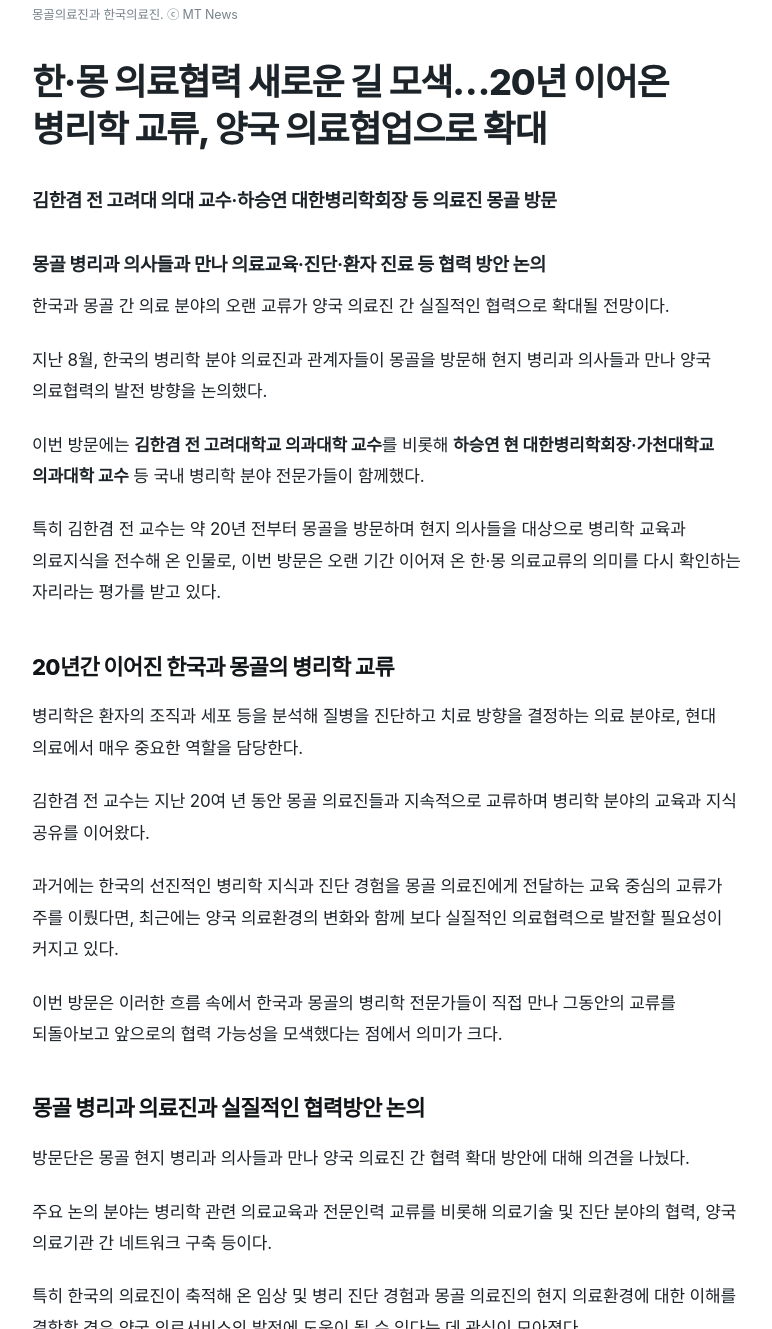
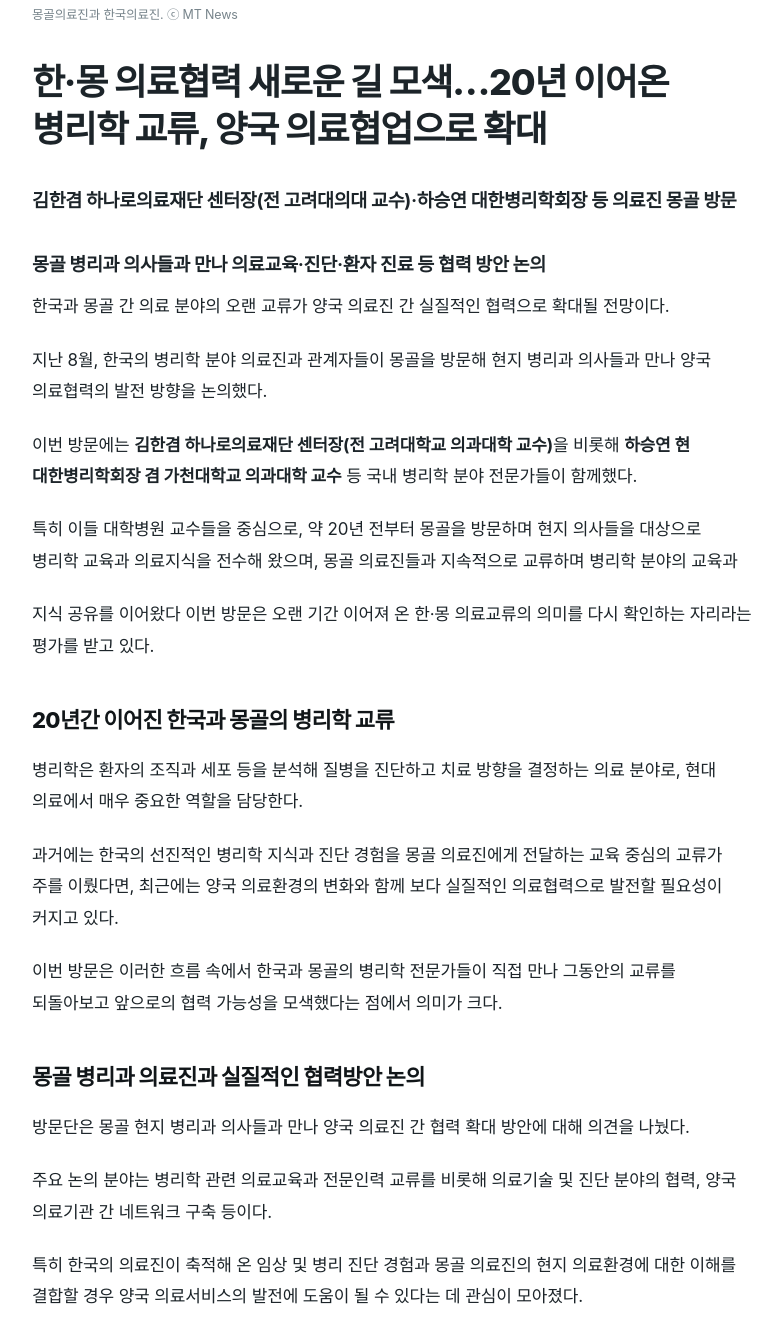
Before and after one commit to kokorojuin-tech/mt-news, a Jekyll site: the page built from _posts/2026-08-30-mongolia-meditour.md, in a window 1280 px wide and 1400 px high, scrolled down 827 px, cut to the strip 71-1400 px from the top of the window. Shown: the whole strip, without its empty margins (248-1020 px from the left). Built offline with Jekyll 4.4.1, drawn with Linux system fonts in a browser that asks for light colours; some web fonts are replaced; some of the changed text lies outside the part shown.

Commit message:
Update 2026-08-30-mongolia-meditour.md

```diff
--- a/_posts/2026-08-30-mongolia-meditour.md
+++ b/_posts/2026-08-30-mongolia-meditour.md
@@ -11,7 +11,7 @@ lang: ko
 
 # 한·몽 의료협력 새로운 길 모색…20년 이어온 병리학 교류, 양국 의료협업으로 확대
 
-### 김한겸 전 고려대 의대 교수·하승연 대한병리학회장 등 의료진 몽골 방문
+### 김한겸 하나로의료재단 센터장(전 고려대의대 교수)·하승연 대한병리학회장 등 의료진 몽골 방문
 
 ### 몽골 병리과 의사들과 만나 의료교육·진단·환자 진료 등 협력 방안 논의
 
@@ -19,15 +19,15 @@ lang: ko
 
 지난 8월, 한국의 병리학 분야 의료진과 관계자들이 몽골을 방문해 현지 병리과 의사들과 만나 양국 의료협력의 발전 방향을 논의했다.
 
-이번 방문에는 **김한겸 전 고려대학교 의과대학 교수**를 비롯해 **하승연 현 대한병리학회장·가천대학교 의과대학 교수** 등 국내 병리학 분야 전문가들이 함께했다.
+이번 방문에는 **김한겸 하나로의료재단 센터장(전 고려대학교 의과대학 교수)**을 비롯해 **하승연 현 대한병리학회장 겸 가천대학교 의과대학 교수** 등 국내 병리학 분야 전문가들이 함께했다.
 
-특히 김한겸 전 교수는 약 20년 전부터 몽골을 방문하며 현지 의사들을 대상으로 병리학 교육과 의료지식을 전수해 온 인물로, 이번 방문은 오랜 기간 이어져 온 한·몽 의료교류의 의미를 다시 확인하는 자리라는 평가를 받고 있다.
+특히 이들 대학병원 교수들을 중심으로, 약 20년 전부터 몽골을 방문하며 현지 의사들을 대상으로 병리학 교육과 의료지식을 전수해 왔으며, 몽골 의료진들과 지속적으로 교류하며 병리학 분야의 교육과
+
+지식 공유를 이어왔다 이번 방문은 오랜 기간 이어져 온 한·몽 의료교류의 의미를 다시 확인하는 자리라는 평가를 받고 있다.
 
 ## 20년간 이어진 한국과 몽골의 병리학 교류
 
 병리학은 환자의 조직과 세포 등을 분석해 질병을 진단하고 치료 방향을 결정하는 의료 분야로, 현대 의료에서 매우 중요한 역할을 담당한다.
-
-김한겸 전 교수는 지난 20여 년 동안 몽골 의료진들과 지속적으로 교류하며 병리학 분야의 교육과 지식 공유를 이어왔다.
 
 과거에는 한국의 선진적인 병리학 지식과 진단 경험을 몽골 의료진에게 전달하는 교육 중심의 교류가 주를 이뤘다면, 최근에는 양국 의료환경의 변화와 함께 보다 실질적인 의료협력으로 발전할 필요성이 커지고 있다.
 
@@ -57,7 +57,7 @@ lang: ko
 
 이번 방문에 참여한 의료진들은 지난 20년 동안 축적된 한·몽 의료진 간 신뢰와 교류를 앞으로 더욱 발전시킬 필요가 있다는 데 의미를 두고 있다.
 
-김한겸 전 교수의 장기간에 걸친 몽골 의료인 교육은 한·몽 의료교류의 대표적인 사례로 꼽힌다. 한 명의 의료 전문가가 오랜 기간 한 국가의 의료진과 관계를 이어오면서 형성된 신뢰가 이제는 양국 의료기관과 의료진 간 보다 체계적인 협력으로 발전할 수 있는 기반이 되고 있는 것이다.
+김한겸 교수를 비롯한 병리학 교수들의 장기간에 걸친 몽골 의료인 교육은 한·몽 의료교류의 대표적인 사례로 꼽힌다. 한 명의 의료 전문가가 오랜 기간 한 국가의 의료진과 관계를 이어오면서 형성된 신뢰가 이제는 양국 의료기관과 의료진 간 보다 체계적인 협력으로 발전할 수 있는 기반이 되고 있는 것이다.
 
 하승연 대한병리학회장 역시 이번 방문을 통해 몽골 병리과 의료진과의 교류를 확대하고 양국 병리학 분야의 발전을 위한 협력 가능성을 확인했다.
 
```
